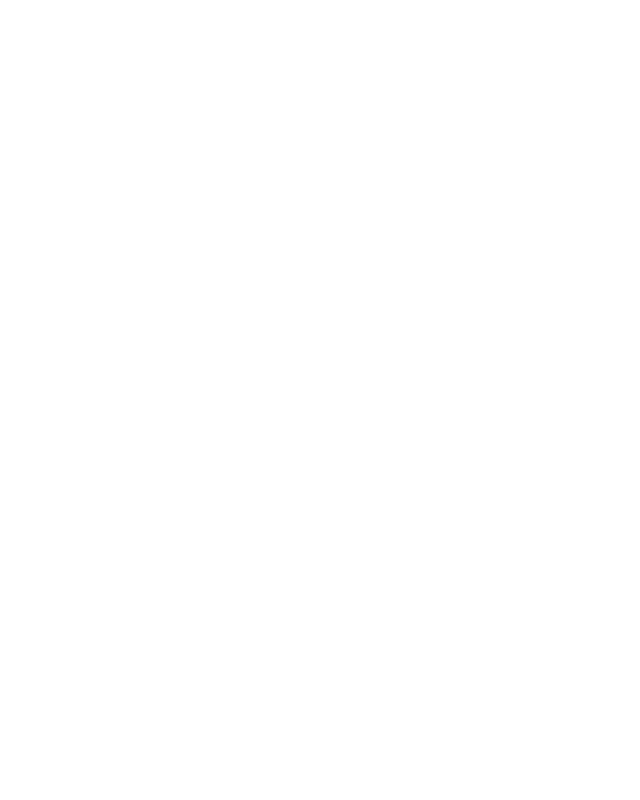
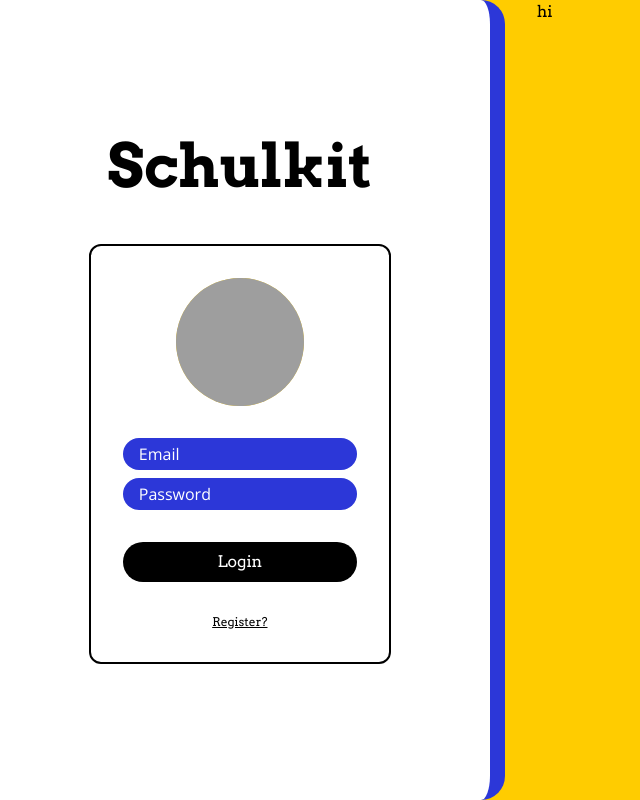
Before and after one commit to nekocandy/schulkit, a Nuxt app: page /login in a window 1280 px wide. Shown: the whole page, without its empty margins (10-650 px from the left). Built offline with nearby package versions, Linux system fonts and the light colour scheme; grey boxes are pictures that could not be loaded.

Commit message:
feat: basic login page design

```diff
--- /dev/null
+++ b/pages/login.vue
@@ -0,0 +1,71 @@
+<script setup lang="ts">
+definePageMeta({
+  layout: 'login',
+})
+
+const username = ref('')
+const password = ref('')
+
+const isLogin = ref(true)
+</script>
+
+<template>
+  <div class="absolute bottom-0 left-0 right-0 top-0 grid grid-cols-12 h-screen w-full gap-8 bg-[#ffcc00] font-arvo">
+    <div class="col-span-5 h-full w-full flex flex-col items-center justify-center gap-12 border-r-15 border-[#2c37d8] rounded-r-3xl bg-white">
+      <div class="text-6xl font-bold">
+        Schulkit
+      </div>
+
+      <div
+        class="flex flex-col items-center justify-center gap-8 border-2 border-black rounded-xl border-solid px-8 py-8"
+      >
+        <div class="flex items-center justify-center">
+          <img class="h-32 w-32 rounded-full bg-yellow" src="https://cdn.discordapp.com/attachments/1111681242803482699/1111683198854909952/Login_Pfp.png" alt="login">
+        </div>
+
+        <div class="flex flex-col gap-2">
+          <input
+            v-model="username"
+            type="text" placeholder="Email" class="rounded-full bg-[#2C37D8] px-4 py-1 font-serif text-white placeholder-text-white"
+          >
+          <input
+            v-model="password"
+            type="password" placeholder="Password" class="rounded-full bg-[#2C37D8] px-4 py-1 font-serif text-white placeholder-text-white"
+          >
+        </div>
+
+        <div class="w-full">
+          <button class="w-full rounded-full bg-black px-8 py-2 text-white hover:(bg-opacity-95)">
+            <span v-if="isLogin">
+              Login
+            </span>
+
+            <span v-else>
+              Register
+            </span>
+          </button>
+        </div>
+
+        <button class="cursor-pointer text-xs underline hover:decoration-double" @click="isLogin = !isLogin">
+          <span v-if="isLogin">
+            Register?
+          </span>
+          <span v-else>
+            Login?
+          </span>
+
+          <div class="" />
+        </button>
+      </div>
+    </div>
+
+    <!-- quote -->
+    <div class="col-span-7 h-full w-full">
+      hi
+    </div>
+  </div>
+</template>
+
+<style scoped>
+
+</style>
```
